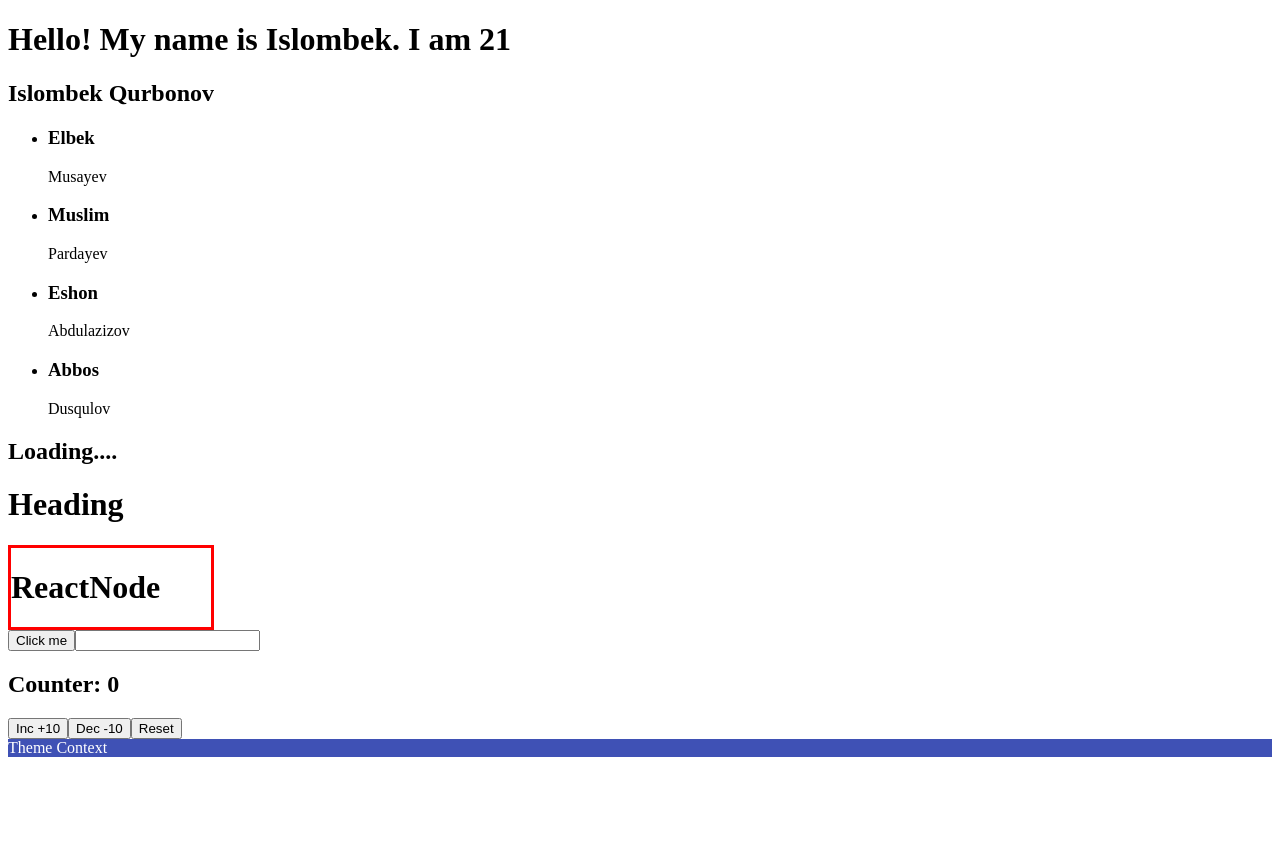
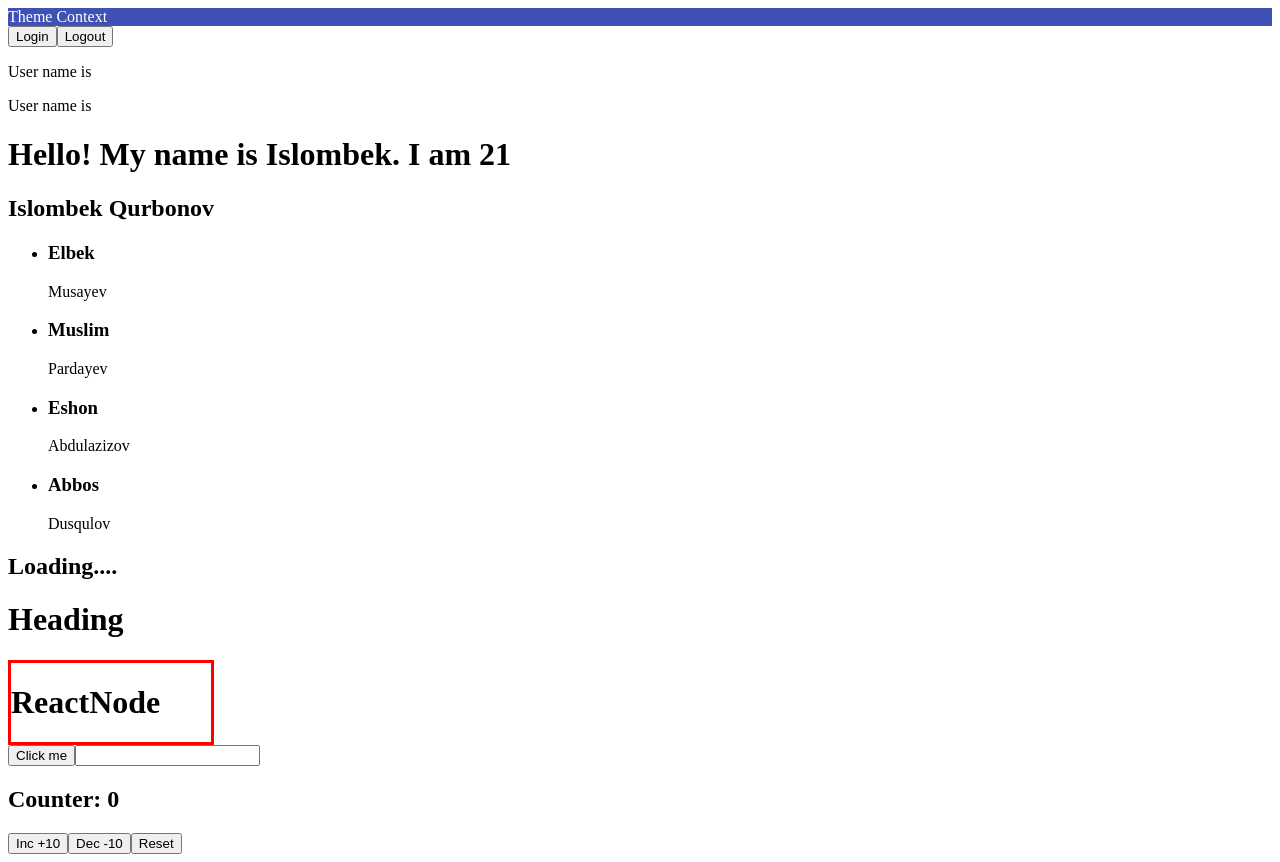
Before and after one commit to Islombek-FD/React-TypeScript, a React (Create React App) app: page / in a window 1280 px wide. Before the commit the page ends 800 px from the top, so only its background shows below. Built offline with nearby package versions, Linux system fonts and the light colour scheme.

Commit message:
Add user context

```diff
--- a/src/App.tsx
+++ b/src/App.tsx
@@ -10,7 +10,9 @@ import Button from './components/Button';
 import Input from './components/Input';
 import Counter from './components/state/Counter';
 import ThemeBox from './context/ThemBox';
+import User from './context/User';
 import { ThemeContextProvider } from './context/ThemBox/ThemeContext';
+import { UserContextProvider } from './context/User/UserContext';
 
 function App() {
   const fullName = {
@@ -39,6 +41,14 @@ function App() {
 
   return (
     <div className="App">
+      <ThemeContextProvider>
+        <ThemeBox />
+      </ThemeContextProvider>
+
+      <UserContextProvider>
+        <User />
+      </UserContextProvider>
+
       <Greate name='Islombek' age={21} />
 
       <Person fullName={fullName} />
@@ -64,10 +74,6 @@ function App() {
       <Input changeHandler={(e) => console.log(e.target.value)} />
 
       <Counter />
-
-      <ThemeContextProvider>
-        <ThemeBox />
-      </ThemeContextProvider>
     </div>
   );
 }
--- /dev/null
+++ b/src/context/User/UserContext.tsx
@@ -0,0 +1,27 @@
+import React, { createContext, useState } from 'react';
+
+type AuthUser = {
+   name: string
+   email: string
+}
+
+type UserContextValueType = {
+   user: AuthUser | null
+   setUser: React.Dispatch<React.SetStateAction<AuthUser | null>>
+}
+
+type UserContextProviderProps = {
+   children: React.ReactNode
+}
+
+export const UserContext = createContext<UserContextValueType | null>(null);
+
+export const UserContextProvider = ({ children }: UserContextProviderProps) => {
+   const [user, setUser] = useState<AuthUser | null>(null);
+
+   return (
+      <UserContext.Provider value={{ user, setUser }}>
+         {children}
+      </UserContext.Provider>
+   )
+}
--- /dev/null
+++ b/src/context/User/index.tsx
@@ -0,0 +1,26 @@
+import React, { useContext } from 'react';
+import { UserContext } from './UserContext';
+
+function User() {
+   const userContext = useContext(UserContext);
+
+   const loginHandler = () => {
+      userContext?.setUser({ name: 'Islombek', email: 'islombekqurbonovfd@gmail.com' });
+   }
+
+   const logoutHandler = () => {
+      userContext?.setUser(null);
+   }
+
+   return (
+      <div>
+         <button onClick={loginHandler}>Login</button>
+         <button onClick={logoutHandler}>Logout</button>
+
+         <p>User name is {userContext?.user?.name}</p>
+         <p>User name is {userContext?.user?.email}</p>
+      </div>
+   )
+}
+
+export default User;
```
